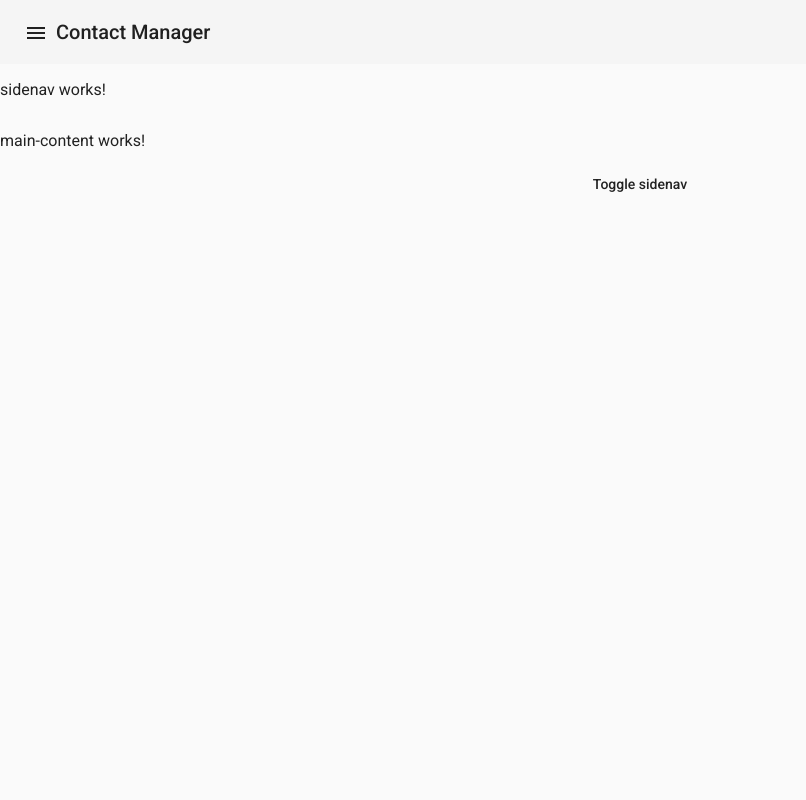
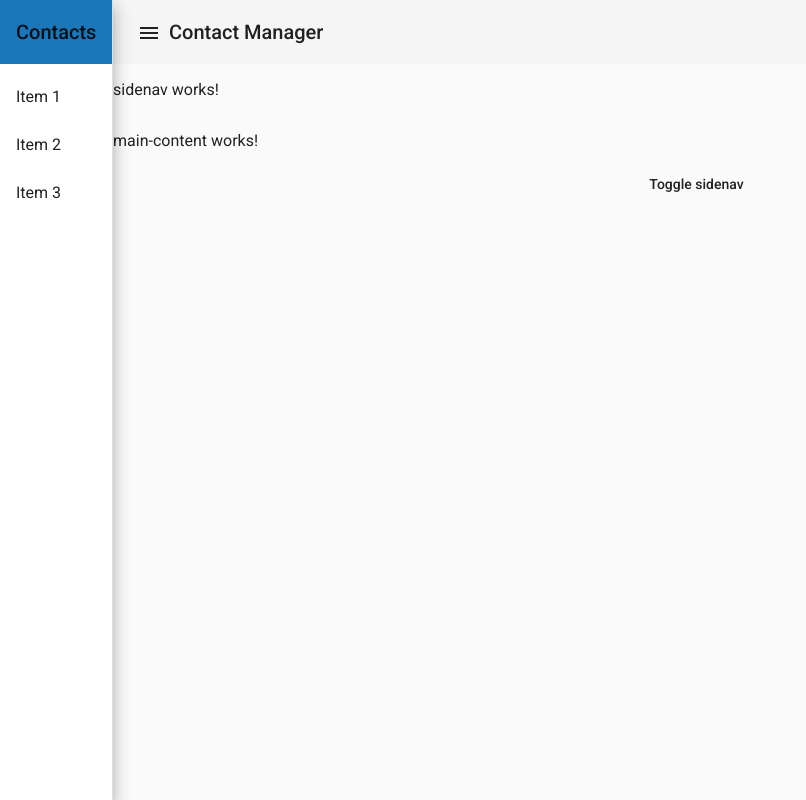
Before and after one commit to Mohammad-talaat/Contact-Mangaer-FrontEnd, an Angular app: page /contactmanager in a window 1280 px wide. Shown: the whole page, without its empty margins (0-806 px from the left). Built offline with nearby package versions, Linux system fonts and the light colour scheme.

Commit message:
add breakpoints to have the sidenav for mobile devices

```diff
--- a/src/app/contactmanager/components/sidenav/sidenav.component.html
+++ b/src/app/contactmanager/components/sidenav/sidenav.component.html
@@ -1,5 +1,5 @@
 <mat-drawer-container class="example-container" autosize>
-  <mat-drawer #drawer class="example-sidenav" mode="over">
+  <mat-drawer #drawer class="example-sidenav mat-elevation-z10" [mode]="isScreenSmall ? 'over' : 'side' " [opened]="!isScreenSmall"  disableClose="false">
     <mat-toolbar class="sideNav-heading">
       <span>Contacts</span>
     </mat-toolbar>
@@ -11,7 +11,7 @@
 
   </mat-drawer>
 
-  <div class="example-sidenav-content" (blur)="drawer.toggle()">
+  <div class="example-sidenav-content" >
     <app-toolbar>Contacts</app-toolbar>
     <p>sidenav works!</p>
     <router-outlet></router-outlet>
--- a/src/app/contactmanager/components/sidenav/sidenav.component.ts
+++ b/src/app/contactmanager/components/sidenav/sidenav.component.ts
@@ -1,5 +1,7 @@
+import { BreakpointObserver, Breakpoints, BreakpointState } from '@angular/cdk/layout';
 import { Component, OnInit } from '@angular/core';
 
+const smallBrPoint = 750;
 @Component({
   selector: 'app-sidenav',
   templateUrl: './sidenav.component.html',
@@ -7,9 +9,13 @@ import { Component, OnInit } from '@angular/core';
 })
 export class SidenavComponent implements OnInit {
 
-  constructor() { }
+  constructor(private breakPointObvserver: BreakpointObserver) { }
   showFiller:boolean = false;
+  isScreenSmall:boolean = false;
   ngOnInit(): void {
+    this.breakPointObvserver.observe([`(max-width:${smallBrPoint}px)`]).subscribe((state:BreakpointState)=>{
+      this.isScreenSmall = state.matches;
+    })
   }
 
 }
```
